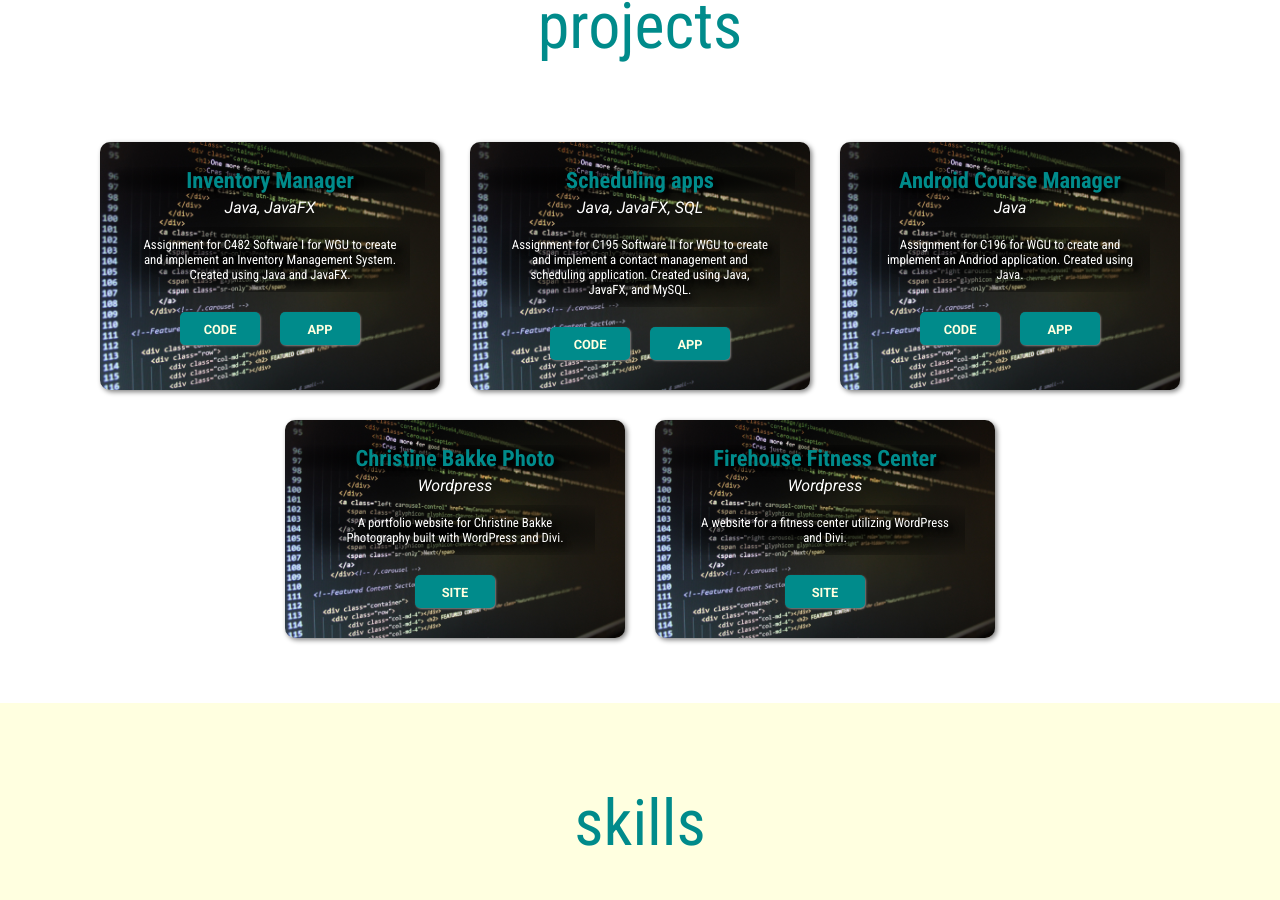
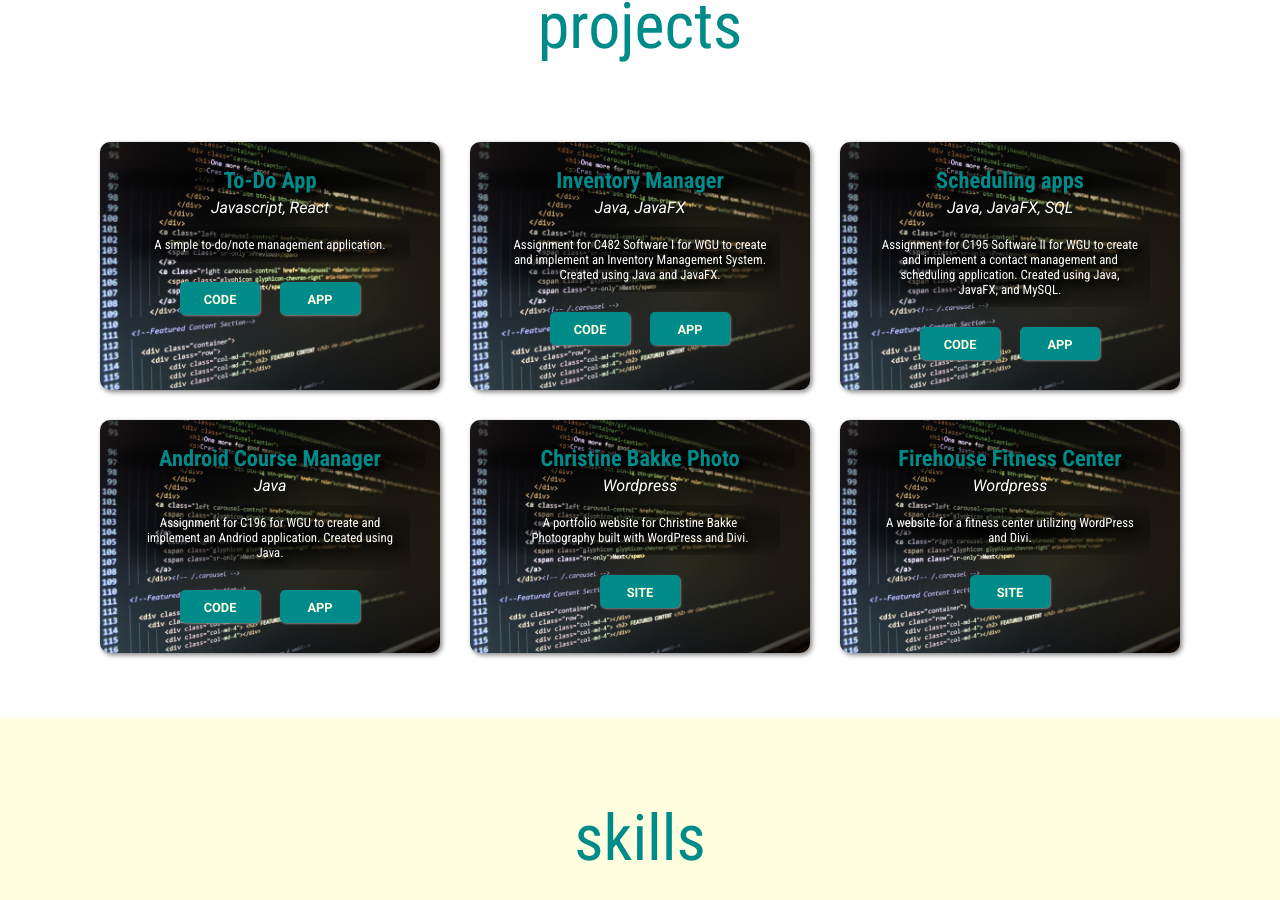
Before and after one commit to wildfirefly12/portfolio, a React (Create React App) app: page / in a window 1280 px wide. Shown: the part 816-1716 px from the top of the page. Built offline with nearby package versions, Linux system fonts and the light colour scheme.

Commit message:
Added to do app

```diff
--- a/src/App.js
+++ b/src/App.js
@@ -9,7 +9,17 @@ import {BrowserRouter} from "react-router-dom";
 function App() {
     const apps = [
         {
-            id: "1",
+            id: "7",
+            title: "To-Do App",
+            language: "Javascript, React",
+            description: "A simple to-do/note management application.",
+            urls: [
+                {id: "1", buttonTitle: "Code", url: "https://github.com/wildfirefly12/todo"},
+                {id: "2", buttonTitle: "App", url: "https://todo-m54s3.ondigitalocean.app/"}
+            ]
+        },
+        {
+            id: "6",
             title: "Inventory Manager",
             language: "Java, JavaFX",
             description: "Assignment for C482 Software I for WGU to create and implement an Inventory Management System. Created using Java and JavaFX.",
@@ -19,7 +29,7 @@ function App() {
                 ]
         },
         {
-            id: "2",
+            id: "5",
             title: "Scheduling apps",
             language: "Java, JavaFX, SQL",
             description: "Assignment for C195 Software II for WGU to create and implement a contact management and scheduling application. Created using Java, JavaFX, and MySQL.",
@@ -29,7 +39,7 @@ function App() {
                 ]
         },
         {
-            id: "3",
+            id: "4",
             title: "Android Course Manager",
             language: "Java",
             description: "Assignment for C196 for WGU to create and implement an Andriod application. Created using Java.",
@@ -39,6 +49,7 @@ function App() {
                 ]
         },
         {
+            id: "2",
             title: "Christine Bakke Photo",
             language: "Wordpress",
             description: "A portfolio website for Christine Bakke Photography built with WordPress and Divi.",
@@ -47,6 +58,7 @@ function App() {
             ]
         },
         {
+            id: "1",
             title: "Firehouse Fitness Center",
             language: "Wordpress",
             description: "A website for a fitness center utilizing WordPress and Divi.",
```
